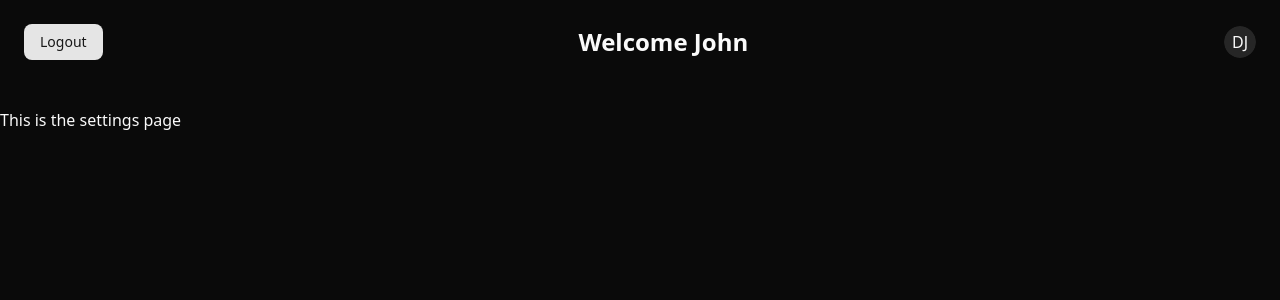
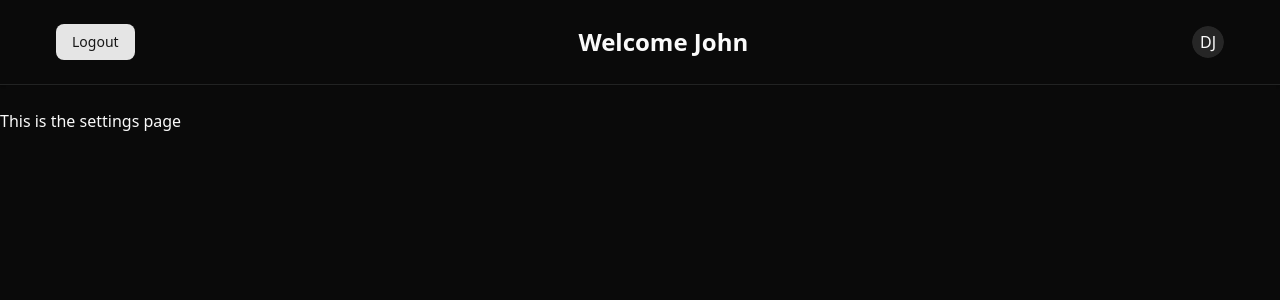
Before and after one commit to 3D-Western/dashboard-frontend, a Next.js app: page /dashboard/settings in a window 1280 px wide. Shown: the top 300 px of the page. Built offline with nearby package versions, Linux system fonts and the light colour scheme.

Commit message:
style: improve layout and styling of DashboardHeader component

```diff
--- a/src/components/DashboardHeader/index.tsx
+++ b/src/components/DashboardHeader/index.tsx
@@ -4,7 +4,8 @@ import LogoutButton from './LogoutButton';
 
 export default function DashboardHeader({ user }: { user: User }) {
   return (
-    <header className="flex flex-row container justify-between p-6 items-center mb-6">
+    <header className=" mb-6 border-b p-6 shadow-sm">
+      <div className=" container flex flex-row items-center gap-4 justify-between">
         <LogoutButton />
         {/* Dashboard Header */}
         <div className="text-2xl font-bold">Welcome {user.firstName}</div>
@@ -14,6 +15,7 @@ export default function DashboardHeader({ user }: { user: User }) {
             {user.lastName[0] + user.firstName[0]}
           </AvatarFallback>
         </Avatar>
+      </div>
     </header>
   );
 }
```
Lines whose indentation alone changed are shown as unchanged.
